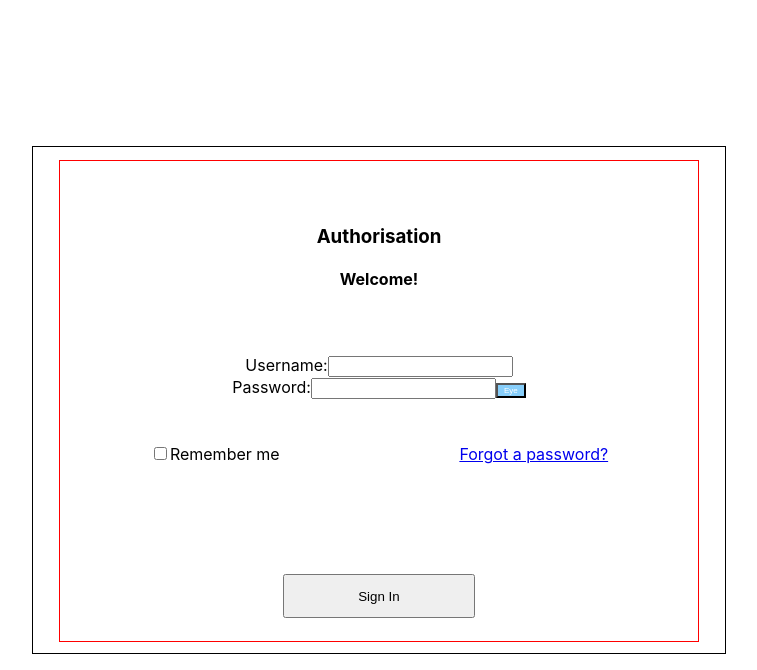
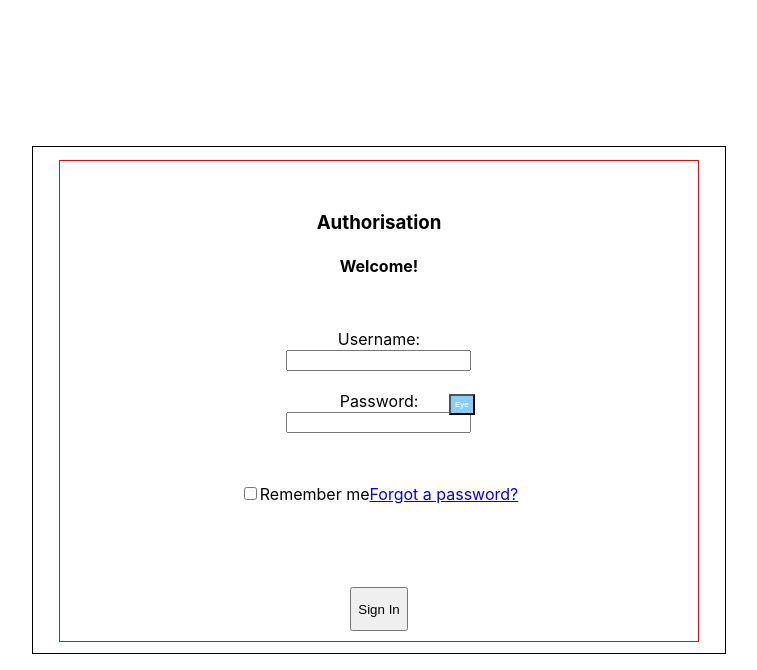
Before and after one commit to valeryyakishkin/test-react-app-eslint, a React (Create React App) app: page / in a window 1280 px wide. Shown: the top 670 px of the page, without its empty margins (261-1018 px from the left). Built offline with nearby package versions, Linux system fonts and the light colour scheme.

Commit message:
initial error processing

```diff
--- a/src/App.css
+++ b/src/App.css
@@ -20,10 +20,28 @@ form {
   display: flex;
   flex-direction: column;
   justify-content: space-evenly;
+  align-items: center;
 }
 
 .inputs {
+  width: 30%;
+  /* border: solid 1px black; */
   position: relative;
+}
+
+.pass_field {
+  /* border: blue 1px solid; */
+  display: flex;
+  justify-content: flex-end;
+  align-items: center;
+  margin-bottom: 20px;
+}
+
+.showPass_btn {
+  position: absolute;
+  right: 0;
+  top: 53%;
+  padding: 4px;
 }
 
 .extra-field {
@@ -32,7 +50,6 @@ form {
 }
 
 #submit {
-  width: 30%;
   height: 200%;
 }
 
--- a/src/App.jsx
+++ b/src/App.jsx
@@ -27,21 +27,29 @@ function App() {
 
   const onSubmit = (evt) => {
     evt.preventDefault();
-    const userReg =
-      /([a-z0-9_-]+\.)*[A-Za-z0-9_-]+@[a-z0-9_-]+(\.[a-z0-9_-]+)*\.[a-z]{2,6}$/;
-    const userEl = document.getElementById("username");
-    if (!userReg.test(userEl.value)) {
-      userEl.style.border = "solid 2px red";
-    } else {
-      userEl.style.border = "solid 2px green";
-    }
-    const passReg = /^(?=.*[A-Z])(?=.*\d)[A-Za-z\d@$!%*?&]{8,15}$/;
-    const passEl = document.getElementById("password");
-    if (!passReg.test(passEl.value)) {
-      passEl.style.border = "solid 2px red";
-    } else {
-      passEl.style.border = "solid 2px green";
-    }
+    // const userEl = document.getElementById("username");
+    // const inputFields = document.querySelectorAll(".pass_field");
+    // const passEl = document.getElementById("password");
+    // if (userEl.value.length < 1) {
+    //   const userError = document.createElement("p");
+    //   userError.innerHTML = "Поле обязательно для заполнения";
+    //   inputFields[0].appendChild(userError);
+    // }
+    // const userReg =
+    //   /([a-z0-9_-]+\.)*[A-Za-z0-9_-]+@[a-z0-9_-]+(\.[a-z0-9_-]+)*\.[a-z]{2,6}$/;
+    // const userEl = document.getElementById("username");
+    // if (!userReg.test(userEl.value)) {
+    //   userEl.style.border = "solid 2px red";
+    // } else {
+    //   userEl.style.border = "solid 2px green";
+    // }
+    // const passReg = /^(?=.*[A-Z])(?=.*\d)[A-Za-z\d@$!%*?&]{8,15}$/;
+    // const passEl = document.getElementById("password");
+    // if (!passReg.test(passEl.value)) {
+    //   passEl.style.border = "solid 2px red";
+    // } else {
+    //   passEl.style.border = "solid 2px green";
+    // }
   };
 
   return (
@@ -52,6 +60,7 @@ function App() {
           <h4>Welcome!</h4>
         </div>
         <div className="inputs">
+          <div className="pass_field">
             <TextInput
               inputType="text"
               label="Username:"
@@ -59,7 +68,8 @@ function App() {
               value={textName}
               handleChange={handleChangeName}
             />
-          <br />
+          </div>
+          <div className="pass_field">
             <TextInput
               inputType="password"
               label="Password:"
@@ -67,9 +77,15 @@ function App() {
               value={textPassword}
               handleChange={handleChangePassword}
             />
-          <button onClick={handleChangeInputType} id="eye" type="button">
+            <button
+              className="showPass_btn"
+              onClick={handleChangeInputType}
+              id="eye"
+              type="button"
+            >
               Eye
             </button>
+          </div>
         </div>
         <div className="extra-field">
           <div>
```
Lines whose indentation alone changed are shown as unchanged.
